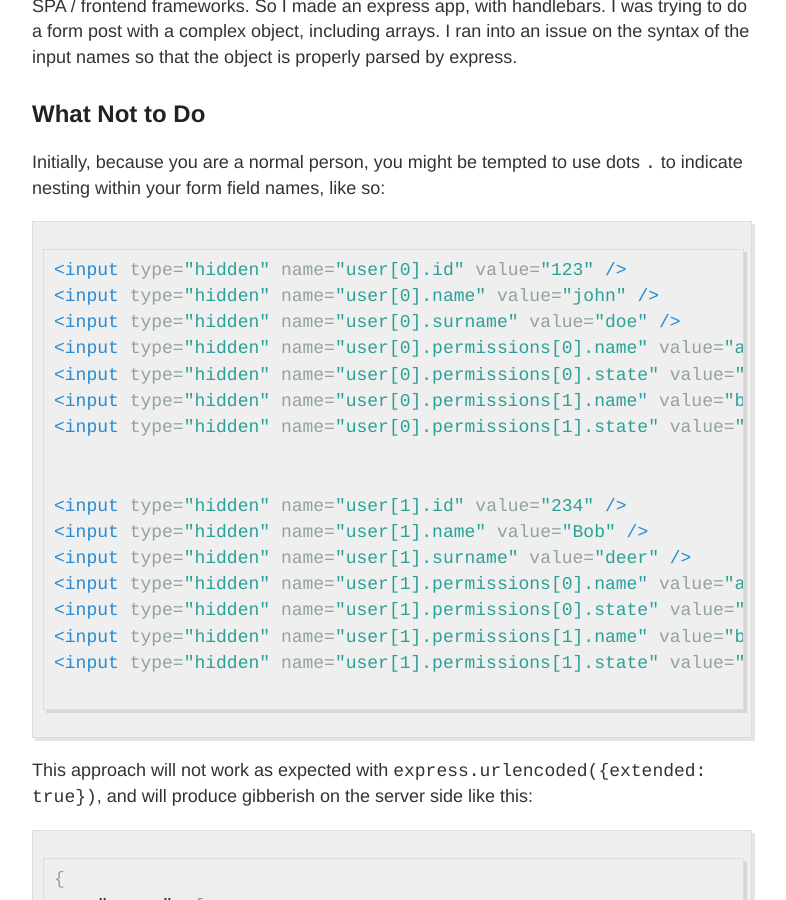
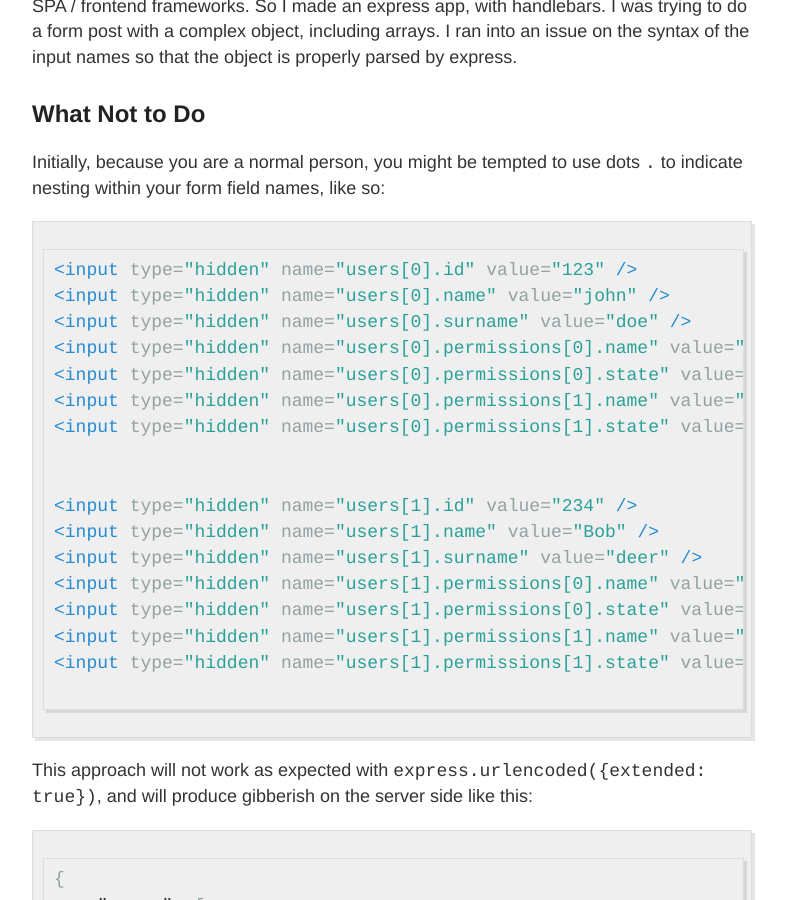
Before and after one commit to TheMiniDriver/TheMiniDriver, a Jekyll site: the page built from _posts/2024-03-17-Form encoding complex objects with Node and Express.md, in a window 1280 px wide and 900 px high, scrolled down 309 px. Shown: the whole window, without its empty margins (248-1034 px from the left). Built offline with Jekyll 4.4.1, drawn with Linux system fonts in a browser that asks for light colours; our own code applies the rules of GitHub Pages for plain Markdown files; some of the changed text lies outside the part shown.

Commit message:
fixed examples

````diff
--- a/_posts/2024-03-17-Form encoding complex objects with Node and Express.md
+++ b/_posts/2024-03-17-Form encoding complex objects with Node and Express.md
@@ -6,22 +6,22 @@ I've been writing a small demo app, and wanted to keep everything simple, meanin
 Initially, because you are a normal person, you might be tempted to use dots `.` to indicate nesting within your form field names, like so:
 
 ```html
-<input type="hidden" name="user[0].id" value="123" />
-<input type="hidden" name="user[0].name" value="john" />
-<input type="hidden" name="user[0].surname" value="doe" />
-<input type="hidden" name="user[0].permissions[0].name" value="admin" />
-<input type="hidden" name="user[0].permissions[0].state" value="true" />
-<input type="hidden" name="user[0].permissions[1].name" value="billing" />
-<input type="hidden" name="user[0].permissions[1].state" value="false" />
+<input type="hidden" name="users[0].id" value="123" />
+<input type="hidden" name="users[0].name" value="john" />
+<input type="hidden" name="users[0].surname" value="doe" />
+<input type="hidden" name="users[0].permissions[0].name" value="admin" />
+<input type="hidden" name="users[0].permissions[0].state" value="true" />
+<input type="hidden" name="users[0].permissions[1].name" value="billing" />
+<input type="hidden" name="users[0].permissions[1].state" value="false" />
 
 
-<input type="hidden" name="user[1].id" value="234" />
-<input type="hidden" name="user[1].name" value="Bob" />
-<input type="hidden" name="user[1].surname" value="deer" />
-<input type="hidden" name="user[1].permissions[0].name" value="admin" />
-<input type="hidden" name="user[1].permissions[0].state" value="false" />
-<input type="hidden" name="user[1].permissions[1].name" value="billing" />
-<input type="hidden" name="user[1].permissions[1].state" value="true" />
+<input type="hidden" name="users[1].id" value="234" />
+<input type="hidden" name="users[1].name" value="Bob" />
+<input type="hidden" name="users[1].surname" value="deer" />
+<input type="hidden" name="users[1].permissions[0].name" value="admin" />
+<input type="hidden" name="users[1].permissions[0].state" value="false" />
+<input type="hidden" name="users[1].permissions[1].name" value="billing" />
+<input type="hidden" name="users[1].permissions[1].state" value="true" />
 
 ```
 
@@ -81,17 +81,17 @@ Here's how you should structure your form inputs:
 <input type="hidden" name="users[0][surname]" value="doe" />
 <input type="hidden" name="users[0][permissions][0][name]" value="admin" />
 <input type="hidden" name="users[0][permissions][0][state]" value="true" />
-<input type="hidden" name="users[0][permissions][0][name]" value="billing" />
-<input type="hidden" name="users[0][permissions][0][state]" value="false" />
+<input type="hidden" name="users[0][permissions][1][name]" value="billing" />
+<input type="hidden" name="users[0][permissions][1][state]" value="false" />
 
 
 <input type="hidden" name="users[1][id]" value="234" />
 <input type="hidden" name="users[1][name]" value="Bob" />
 <input type="hidden" name="users[1][surname]" value="deer" />
-<input type="hidden" name="users[1][permissions[0][name]" value="admin" />
-<input type="hidden" name="users[1][permissions[0][state]" value="false" />
-<input type="hidden" name="users[1][permissions[1][name]" value="billing" />
-<input type="hidden" name="users[1][permissions[1][state]" value="true" />
+<input type="hidden" name="users[1][permissions][0][name]" value="admin" />
+<input type="hidden" name="users[1][permissions][0][state]" value="false" />
+<input type="hidden" name="users[1][permissions][1][name]" value="billing" />
+<input type="hidden" name="users[1][permissions][1][state]" value="true" />
 ```
 
 This will result in beautiful objects server side like this:
````
Also changed, not shown: other parts of _posts/2024-03-17-Form encoding complex objects with Node and Express.md (+17 -17 lines).
